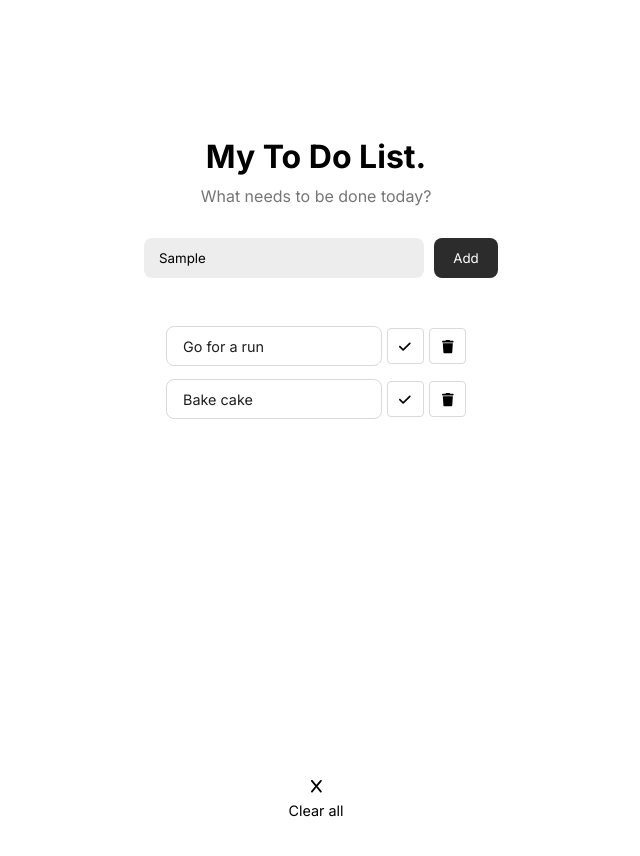
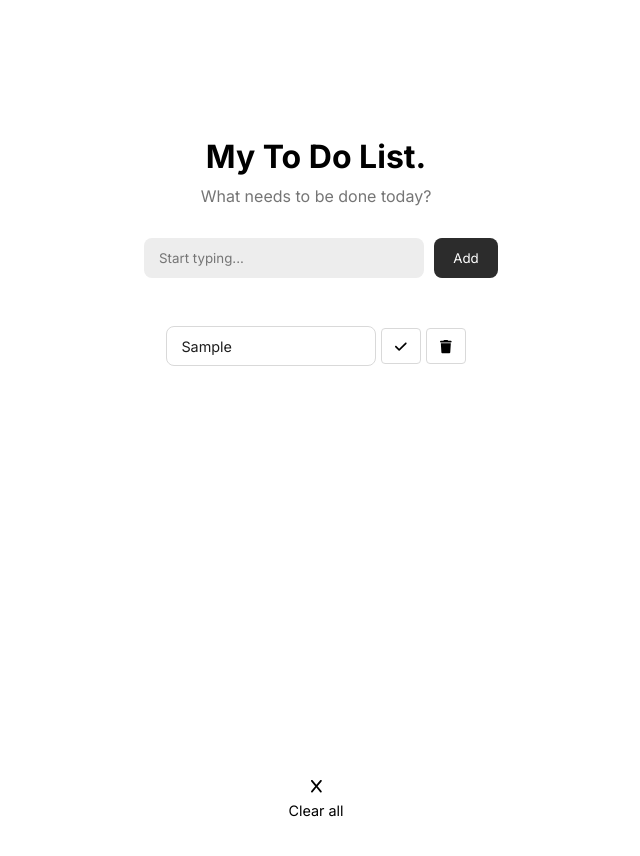
Before and after one commit to jenvuong/react-to-do-list, a React (Vite) app in the folder react-to-do-list/: page / in a window 1280 px wide. Both pictures are taken after typing "Sample" into the empty fields and a click on the button "Add". Shown: the top 856 px of the page, without its empty margins (324-964 px from the left). Built offline with nearby package versions, Linux system fonts and the light colour scheme.

Commit message:
added functionality

```diff
--- a/react-to-do-list/src/App.jsx
+++ b/react-to-do-list/src/App.jsx
@@ -1,16 +1,43 @@
 import { useEffect, useState } from "react";
 import './styles.css'
 import { ToDoForm } from "./ToDoForm";
-import { faX } from '@fortawesome/free-solid-svg-icons'
-import { FontAwesomeIcon } from '@fortawesome/react-fontawesome'
 import { ToDoList } from "./ToDoList";
 
 export default function App () {
+  const [toDoArray, setToDoArray] = useState([])
+
+  function addToDo (newItem) {
+    setToDoArray(currentArray => {
+      return [
+        ...currentArray,
+        { id: crypto.randomUUID(), itemName: newItem, completed: false },
+      ]
+    })
+  }
+
+  function deleteToDo (id) {
+    setToDoArray(currentArray => {
+      return currentArray.filter(todo => todo.id !== id)
+    })
+  }
+
+  function toggle (id) {
+    setToDoArray(currentArray => {
+      return currentArray.map(item => {
+        if (item.id === id) {
+          return {
+            ...item,
+            completed: !item.completed
+          }
+        }
+      })
+    })
+  }
+
   return (
     <div className="center">
-      <ToDoForm />
-      <ToDoList />
-      <button className="clear-btn"><FontAwesomeIcon icon={faX}/>Clear all</button>
+      <ToDoForm addToDo={addToDo}/>
+      <ToDoList list={toDoArray} deleteToDo={deleteToDo} toggle={toggle}/>
     </div>
 
   )
--- a/react-to-do-list/src/ToDoForm.jsx
+++ b/react-to-do-list/src/ToDoForm.jsx
@@ -1,13 +1,17 @@
 import { useState } from "react"
 
-export function ToDoForm () {
+export function ToDoForm ({ addToDo }) {
     const [inputState, setInputState] = useState("")
-    const [toDoArray, setToDoArray] = useState([])
+
 
     function handleSubmit(e) {
         e.preventDefault()
 
+        if (inputState) {
+            addToDo(inputState)
+        }
 
+        setInputState("")
     }
 
     return (
@@ -22,6 +26,7 @@ export function ToDoForm () {
                     type="text"
                     placeholder='Start typing...'
                     id='taskInput'
+                    maxLength={25}
                 />
                 <button className='add-btn'>Add</button>
             </div>
--- /dev/null
+++ b/react-to-do-list/src/ToDoItem.jsx
@@ -0,0 +1,16 @@
+import { FontAwesomeIcon } from '@fortawesome/react-fontawesome'
+import { faCheck, faTrash } from '@fortawesome/free-solid-svg-icons'
+
+export function ToDoItem ({ title, id, deleteToDo, toggle, completed }) {
+    return (
+        <li className="list-item">
+            <span  className={completed ? "span-completed" : ''}>{title}</span>
+            <button id='done-btn' className={`btn ${completed ? "completed" : ''}`} onClick={() => toggle(id)}>
+                <FontAwesomeIcon icon={faCheck}/>
+            </button>
+            <button id='trash-btn' className="btn" onClick={() => deleteToDo(id)}>
+                <FontAwesomeIcon icon={faTrash}/>
+            </button>
+        </li>
+    )
+}
--- a/react-to-do-list/src/ToDoList.jsx
+++ b/react-to-do-list/src/ToDoList.jsx
@@ -1,19 +1,25 @@
+import { ToDoItem } from './ToDoItem'
+import { faX } from '@fortawesome/free-solid-svg-icons'
 import { FontAwesomeIcon } from '@fortawesome/react-fontawesome'
-import { faCheck, faTrash } from '@fortawesome/free-solid-svg-icons'
 
-export function ToDoList () {
+export function ToDoList ({ list, deleteToDo, toggle }) {
     return (
+      <>
         <ul className="list">
-        <li className="list-item">
-          <span>Go for a run</span>
-          <button className="check btn"><FontAwesomeIcon icon={faCheck}/></button>
-          <button className="trash btn"><FontAwesomeIcon icon={faTrash}/></button>
-        </li>
-        <li className='list-item'>
-          <span>Bake cake</span>
-          <button className="check btn"><FontAwesomeIcon icon={faCheck}/></button>
-          <button className="trash btn"><FontAwesomeIcon icon={faTrash}/></button>
-        </li>
+          {list.map(todo => {
+            return (
+              <ToDoItem
+                id={todo.id}
+                title={todo.itemName}
+                key={todo.id}
+                completed={todo.completed}
+                deleteToDo={deleteToDo}
+                toggle={toggle}
+              />
+            )
+          })}
       </ul>
+      <button className="clear-btn"><FontAwesomeIcon icon={faX}/>Clear all</button>
+    </>
     )
 }
--- a/react-to-do-list/src/styles.css
+++ b/react-to-do-list/src/styles.css
@@ -6,6 +6,9 @@
     --text: #757575;
     --box-border: #d9d9d9;
     --dark-text: #1e1e1e;
+    --light-green: #E5F0E0;
+    --dark-green: #B7D0AB;
+    --btn-hover: #4d4d4d;
 }
 
 * {
@@ -92,7 +95,7 @@ p {
     border-radius: 8px;
     display: flex;
     align-items: center;
-    padding-left: 1rem;
+    padding: 0 0.9rem;
     font-size: 0.9rem;
     color: var(--dark-text);
 }
@@ -102,11 +105,13 @@ p {
     background-color: transparent;
     border-radius: 4px;
     height: 90%;
-    width: 2.5rem;
+    min-width: 2.5rem;
 }
 
 .btn:hover {
     cursor: pointer;
+    background-color: var(--btn-hover);
+    color: var(--grey);
 }
 
 .clear-btn {
@@ -124,3 +129,14 @@ p {
     cursor: pointer;
     color: var(--box-border);
 }
+
+.completed {
+    background-color: var(--black);
+    color: var(--grey);
+    border: none;
+}
+
+.span-completed {
+    background-color: var(--light-green);
+    text-decoration: line-through;
+}
```
